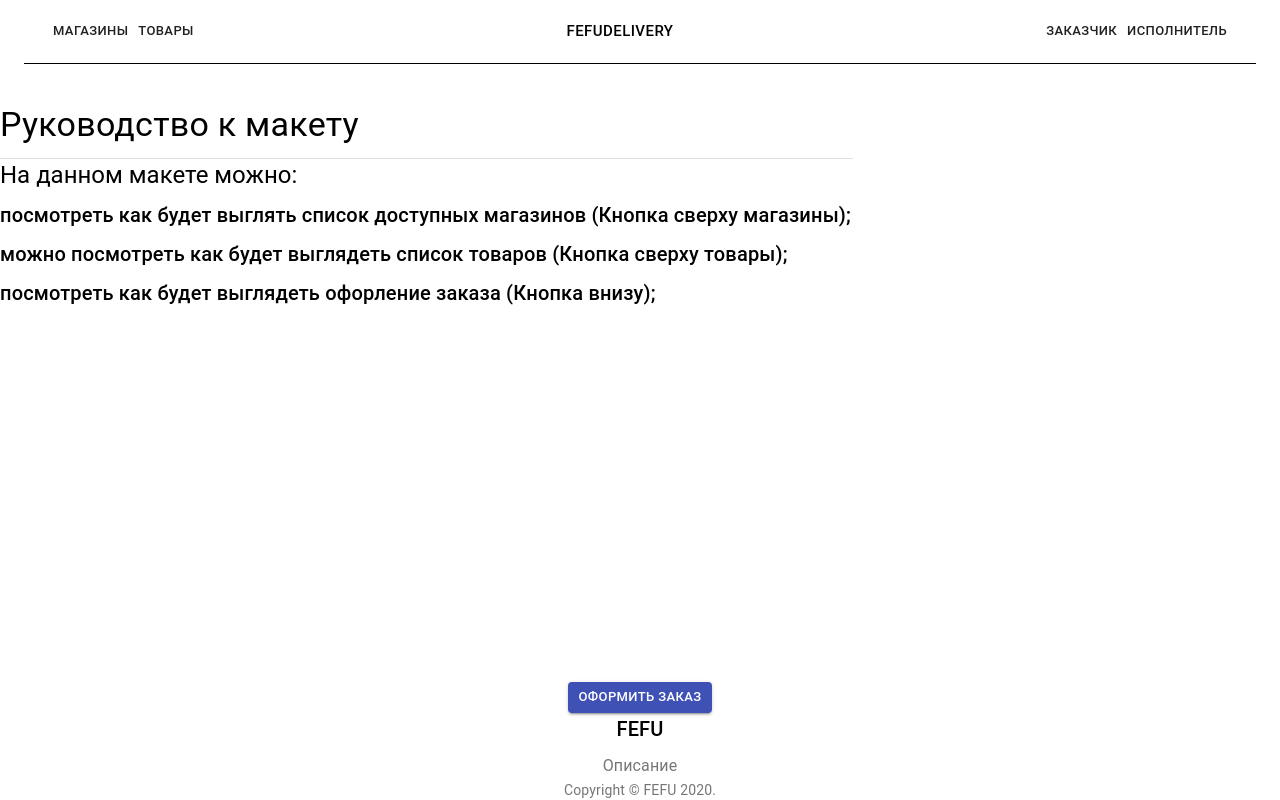
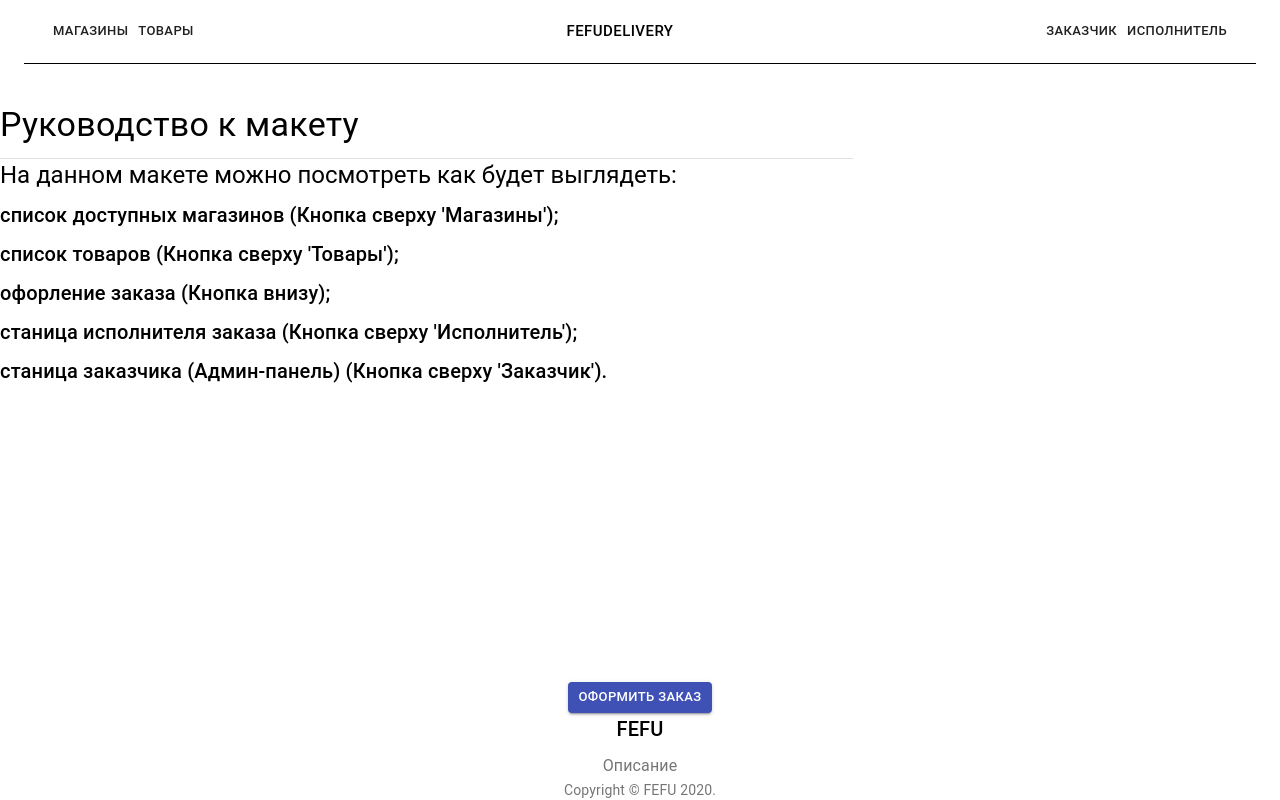
Before and after one commit to MaxMls/leadersofdigital-fefu-case, a Next.js app: page / in a window 1280 px wide. Built offline with nearby package versions, Linux system fonts and the light colour scheme.

Commit message:
Add lisnks.

```diff
--- a/components/Header.js
+++ b/components/Header.js
@@ -21,8 +21,8 @@ export default function Header() {
 			href="/">
 			FEFUDelivery
 			</Button>
-			<Button size="small" href="/shopItems">Заказчик</Button>
-			<Button size="small" href="/shopItems">Исполнитель</Button>
+			<Button size="small" href="/admin-panel/">Заказчик</Button>
+			<Button size="small" href="/executorMainPage">Исполнитель</Button>
 		</Toolbar>
 		</Container>
 	</div>
--- a/pages/textBlock/Main.js
+++ b/pages/textBlock/Main.js
@@ -15,16 +15,22 @@ export default function Main(props) {
       </Typography>
       <Divider />
       <Typography variant="h5" gutterBottom>
-        На данном макете можно:
+        На данном макете можно посмотреть как будет выглядеть:
       </Typography>
       <Typography variant="h6" gutterBottom>
-        посмотреть как будет выглять список доступных магазинов (Кнопка сверху магазины);
+        список доступных магазинов (Кнопка сверху 'Магазины');
       </Typography>
       <Typography variant="h6" gutterBottom>
-        можно посмотреть как будет выглядеть список товаров (Кнопка сверху товары);
+        список товаров (Кнопка сверху 'Товары');
       </Typography>
       <Typography variant="h6" gutterBottom>
-        посмотреть как будет выглядеть офорление заказа (Кнопка внизу);
+        офорление заказа (Кнопка внизу);
+      </Typography>
+      <Typography variant="h6" gutterBottom>
+        станица исполнителя заказа (Кнопка сверху 'Исполнитель');
+      </Typography>
+      <Typography variant="h6" gutterBottom>
+        станица заказчика (Админ-панель) (Кнопка сверху 'Заказчик').
       </Typography>
     </Grid>
   );
```
Also changed, not shown: pages/shopItems.js (+4 -0 lines), pages/shops/listOfShops.js (+4 -12 lines).
